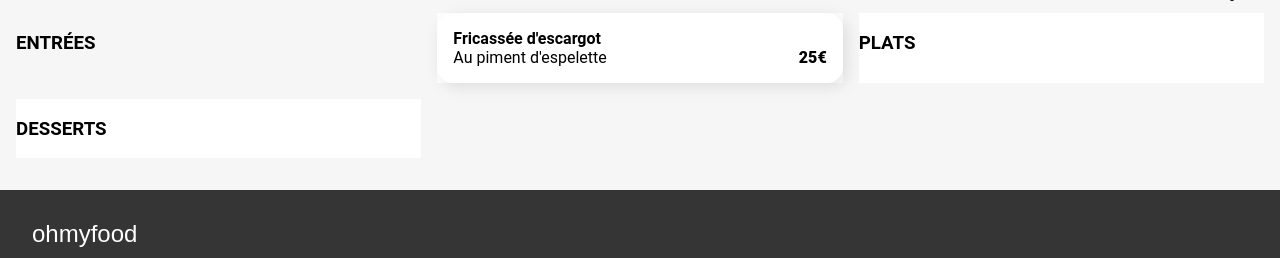
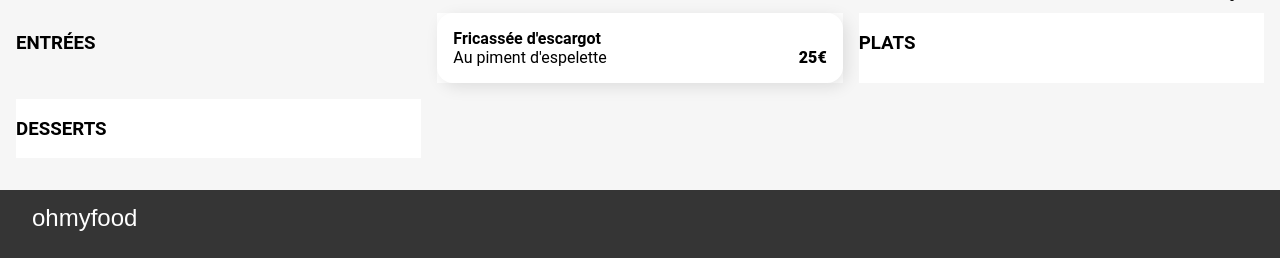
Before and after one commit to abdyi/OpenclassroomProject1, a plain HTML site: page page/resto-1.html in a window 1280 px wide. Shown: the part 694-952 px from the top of the page. Drawn offline with Linux system fonts and the light colour scheme; a web font is replaced by a local one.

Commit message:
block footer index htm

```diff
--- a/style.css
+++ b/style.css
@@ -283,7 +283,7 @@ h2 {
 .footer h2 {
     font-family: 'Shrikhand', sans-serif;
     font-weight: 500;
-    padding: 16px 0;
+    /* padding: 16px 0;*/
 }
 
 .footer a {
```
Also changed, not shown: page/resto-1.html (+6 -2 lines).
